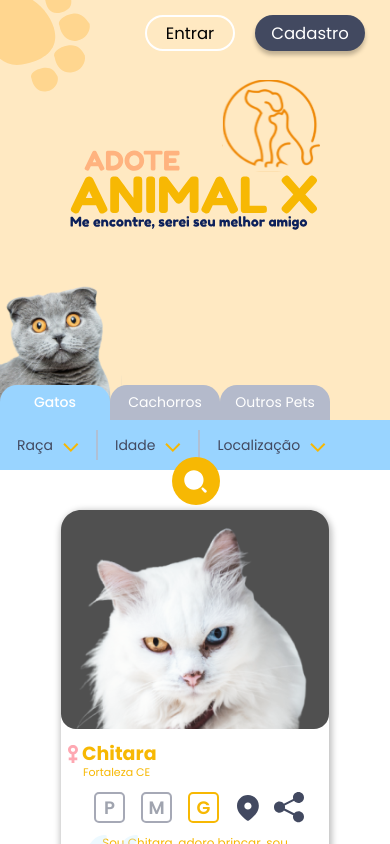
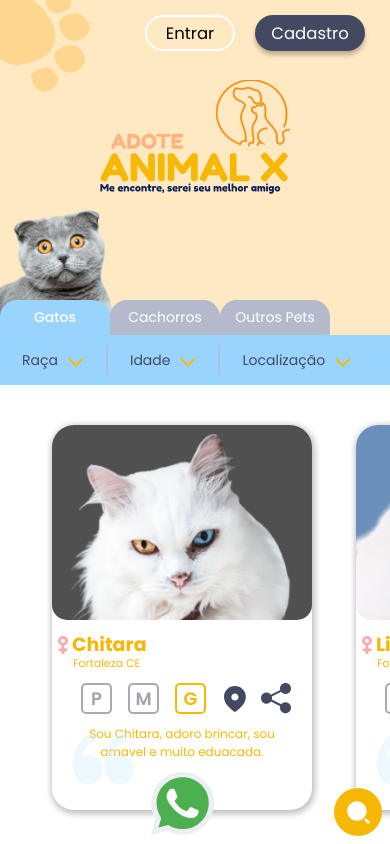
Before and after one commit to ismaelnascimento/Animal-X, a React (Create React App) app: page / in a window 390 px wide. Shown: the top 844 px of the page. Built offline with nearby package versions, Linux system fonts and the light colour scheme.

Commit message:
new code

```diff
--- a/src/components/Filter/FilterHeader.js
+++ b/src/components/Filter/FilterHeader.js
@@ -52,7 +52,7 @@ function FilterHeader() {
       searchPets: search,
     });
 
-    window.scrollTo({ top: 430 });
+    window.scrollTo({ top: 405 });
     setSearch("");
     setModalSearch(false);
   };
--- a/src/styles/Content/content.css
+++ b/src/styles/Content/content.css
@@ -146,3 +146,26 @@
   color: rgb(44, 44, 58);
   margin-top: 25px;
 }
+
+/* RESPONSIVE */
+
+@media (max-width: 400px) {
+  .animalX--content {
+    justify-content: flex-start;
+    padding: 60px 30px;
+    flex-wrap: nowrap;
+    overflow-x: auto;
+  }
+  .animalX--card__pet {
+    margin: 30px 22px;
+    width: 260px;
+    height: 385px;
+    background: #ffffff;
+  }
+  .animalX--card__pet-image {
+    height: 195px;
+  }
+  .animalX--card__pet-image > img {
+    border-radius: 22px 22px 15px 15px;
+  }
+}
--- a/src/styles/Filter/FilterHeader.css
+++ b/src/styles/Filter/FilterHeader.css
@@ -245,6 +245,15 @@
 @media (max-width: 418px) {
   .animalX--header {
     padding: 0px;
+    height: 335px;
+  }
+  .animalX--header__left > img {
+    width: 190px;
+    margin-top: 80px;
+  }
+  .animalX--header__left-pets > img {
+    width: 170px;
+    height: 170px;
   }
   .animalX--header__right-btns {
     width: -moz-fit-content;
@@ -259,7 +268,7 @@
     font-size: 14px;
   }
   .animalX--buttonFilter {
-    padding: 0px 17px;
+    padding: 0px 22px;
     width: auto;
     height: 30px;
   }
@@ -272,14 +281,38 @@
     font-size: 14px;
   }
   .animalX--filter__types-search {
-    position: absolute;
-    left: 44%;
-    right: auto;
-    bottom: -35px;
+    position: fixed;
+    bottom: 8px;
+    right: 8px;
+    left: auto;
     width: 48px;
     max-width: 48px;
-    z-index: initial;
+    z-index: 999;
     min-width: 48px;
     height: 48px;
   }
 }
+
+@media (max-width: 378px) {
+  .animalX--buttonFilter {
+    padding: 0px 18px;
+    width: auto;
+    height: 30px;
+  }
+}
+
+@media (max-width: 358px) {
+  .animalX--buttonFilter {
+    padding: 0px 17px;
+    width: auto;
+    height: 30px;
+  }
+}
+
+@media (max-width: 340px) {
+  .animalX--buttonFilter {
+    padding: 0px 15px;
+    width: auto;
+    height: 30px;
+  }
+}
--- a/src/views/Content/Content.js
+++ b/src/views/Content/Content.js
@@ -71,6 +71,7 @@ function Content() {
   }, [activeCategory, getPets, searchPets, filter]);
 
   return (
+    <div style={{ position: "relative" }}>
       <div className="animalX--content">
         {filterPets?.length !== 0 ? (
           filterPets?.map((pet, i) => (
@@ -99,7 +100,7 @@ function Content() {
             <p>Não ha pets aqui</p>
           </div>
         )}
-
+      </div>
       <img
         className="animalX--content__pata"
         src={Pata}
```
Lines whose indentation alone changed are shown as unchanged.
